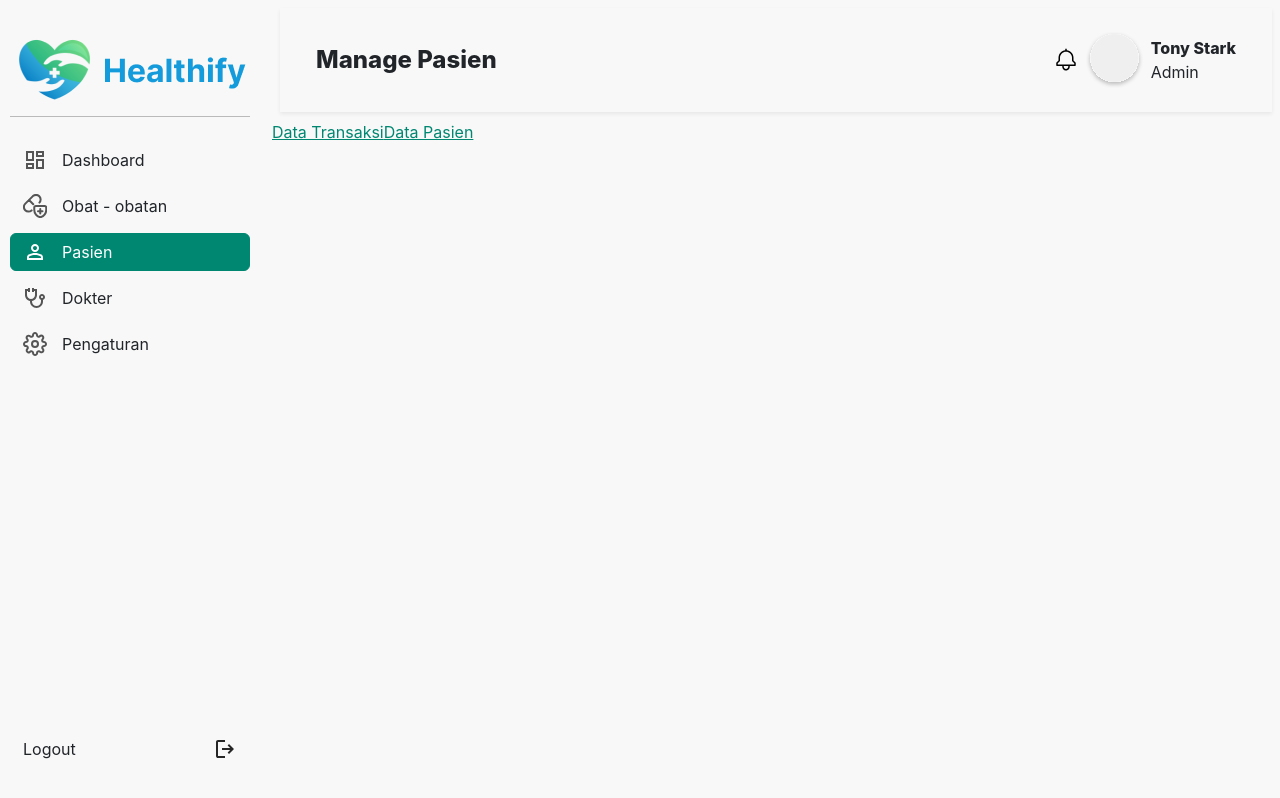
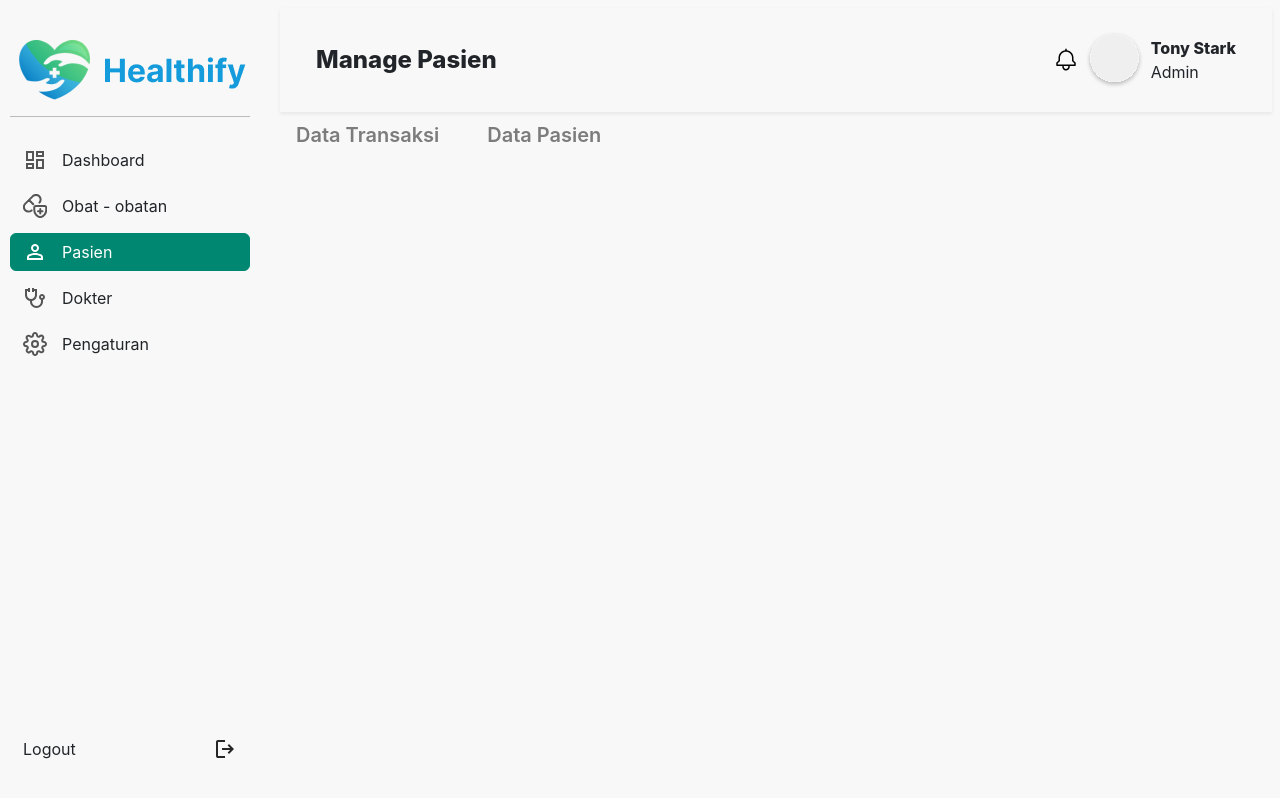
Before and after one commit to Health-Care-System/fe-react-admin, a React (Vite) app: page /patients in a window 1280 px wide. Built offline with nearby package versions, Linux system fonts and the light colour scheme.

Commit message:
update: halaman pasien

```diff
--- a/src/App.jsx
+++ b/src/App.jsx
@@ -6,9 +6,6 @@ import { PatientPage } from './pages/Patient/PatientPage'
 import { DoctorPage } from './pages/Doctor/DoctorPage'
 import { SettingPage } from './pages/Setting/SettingPage'
 import { LoginPage } from './pages/Login/LoginPage'
-import { CreatePatient } from './pages/Patient/CreatePatient'
-import { EditPatient } from './pages/Patient/EditPatient'
-import { DetailPatient } from './pages/Patient/DetailPatient'
 import { CreateDoctor } from './pages/Doctor/CreateDoctor'
 import { DetailDoctor } from './pages/Doctor/DetailDoctor'
 import { EditDoctor } from './pages/Doctor/EditDoctor'
@@ -24,12 +21,10 @@ function App() {
         <Route element={<Layout />}>
           <Route path="/" element={<HomePage />} />
           <Route path="/drugs" element={<DrugPage />} />
-          <Route path="/patients" element={<PatientPage />} />
-          <Route path="/patients/create-patient" element={<CreatePatient />} />
-          <Route path="/patients/edit-patient" element={<EditPatient />} />
-          <Route path="/patients/detail-patient" element={<DetailPatient />} />
-          <Route path="/patients/datas" element={<PatientData />} />
-          <Route path="/patients/transactions" element={<PatientTransaction />} />
+          <Route path="/patients" element={<PatientPage />}>
+            <Route path="/patients/datas" element={<PatientData />} />
+            <Route path="/patients/transactions" element={<PatientTransaction />} />
+          </Route>
           <Route path="/doctors" element={<DoctorPage />} />
           <Route path="/doctors/create-doctor" element={<CreateDoctor />} />
           <Route path="/doctors/detail-doctor" element={<DetailDoctor />} />
--- a/src/components/Navbar/index.jsx
+++ b/src/components/Navbar/index.jsx
@@ -7,7 +7,7 @@ import { Avatar } from '../Avatar';
 export const Navbar = () => {
   // Buat render title dan content secara dinamis berdasarkan rute
   const location = useLocation();
-  const currentRoute = location.pathname;
+  const currentRoute = location.pathname.split('/')[1];
   const currentNavItem = navbarTitle.find((item) => item.route === currentRoute);
 
   return (
--- a/src/components/Sidebar/index.jsx
+++ b/src/components/Sidebar/index.jsx
@@ -1,10 +1,9 @@
-import { Link, useLocation } from 'react-router-dom';
+import { NavLink } from 'react-router-dom';
 import { menus } from '../../utils/dataObject';
 import './Sidebar.css'
 import brandLogo from '../../assets/icon/brandLogo.png';
 import logoutIcon from '../../assets/icon/logout.svg';
 export const Sidebar = () => {
-  const location = useLocation();
 
   return (
     <>
@@ -17,15 +16,14 @@ export const Sidebar = () => {
         {/* Container list navigasi */}
         <ul className='list-group gap-2 mt-4'>
           {menus?.map((item, index) => {
-            const active = item.link === location.pathname && 'btn-primary text-white';
-
             return (
               <li key={index} className={`list-unstyled`}>
-                <Link to={item.link} className='text-decoration-none'>
-                  <div className={`${active} d-flex navBtn btn`}>
+              <NavLink to={item.link} className='text-decoration-none'>
+                  {({ isActive }) => (
+                    <div className={`${isActive && 'btn-primary text-white'} d-flex navBtn btn`}>
                       <img
                         src={
-                        item.link === location.pathname
+                          isActive
                             ? item.icon2
                             : item.icon
                         }
@@ -34,7 +32,8 @@ export const Sidebar = () => {
                       />
                       {item.label}
                     </div>
-                </Link>
+                  )}
+                </NavLink>
               </li>
             )
           })}
--- a/src/pages/Patient/PatientPage.jsx
+++ b/src/pages/Patient/PatientPage.jsx
@@ -1,14 +1,28 @@
-import { Link, Outlet } from "react-router-dom"
+import { NavLink, Outlet } from "react-router-dom"
 
 export const PatientPage = () => {
+  const subMenu = [
+    { title: 'Data Transaksi', link: '/patients/transactions' },
+    { title: 'Data Pasien', link: '/patients/datas' },
+  ]
 
   return (
     <>
-      <nav>
-        <Link to={'/patients/transactions'}>Data Transaksi</Link>
-        <Link to={'/patients/datas'}>Data Pasien</Link>
-        <Outlet />
+      <nav className="d-inline-flex gap-5 mx-4">
+        {subMenu?.map((menu, index) => (
+          <NavLink
+            key={index}
+            to={menu.link}
+            className="text-decoration-none text-black-50 fs-2 fw-semibold"
+          >
+            {({ isActive }) => (
+              <span className={`${isActive ? "text-black border-bottom border-2" : ""}`}>{menu.title}</span>
+            )}
+          </NavLink>
+        ))
+        }
       </nav>
+      <Outlet />
     </>
   )
 }
--- a/src/utils/dataObject.js
+++ b/src/utils/dataObject.js
@@ -47,23 +47,23 @@ export const menus = [
 
 export const navbarTitle = [
   {
-    route: '/',
+    route: '',
     title: 'Dashboard',
   },
   {
-    route: '/drugs',
+    route: 'drugs',
     title: 'Manage Obat - obatan',
   },
   {
-    route: '/patients',
+    route: 'patients',
     title: 'Manage Pasien',
   },
   {
-    route: '/doctors',
+    route: 'doctors',
     title: 'Manage Dokter',
   },
   {
-    route: '/settings',
+    route: 'settings',
     title: 'Pengaturan',
   },
 ]
```
Lines whose indentation alone changed are shown as unchanged.
